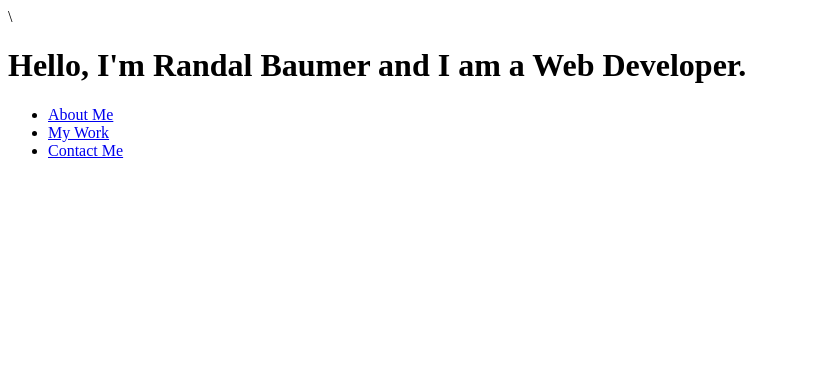
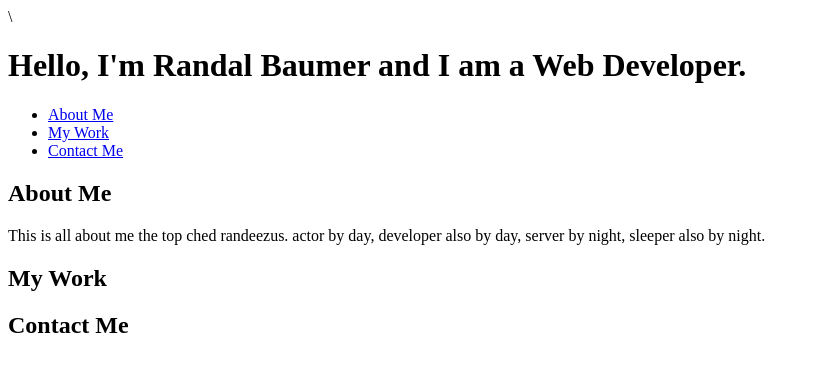
Before and after one commit to baumerr/baumerr.github.io, a plain HTML site: page index.html in a window 1280 px wide. Shown: the whole page, without its empty margins (0-820 px from the left). Drawn offline with Linux system fonts and the light colour scheme.

Commit message:
added all sections of portfolio

```diff
--- a/index.html
+++ b/index.html
@@ -25,5 +25,23 @@
             </ul>
         </nav>
     </header>
+
+    <!-- About Me Section -->
+    <section id="about-me">
+        <h2>About Me</h2>
+        <p>
+            This is all about me the top ched randeezus. actor by day, developer also by day, server by night, sleeper also by night.
+        </p>
+    </section>
+
+    <!-- My Work Section -->
+    <section id="my-work">
+        <h2>My Work</h2>
+    </section>
+
+    <!-- Contact Me Section -->
+    <section id="#contact-me">
+        <h2>Contact Me</h2>
+    </section>
 </body>
 </html>
```
